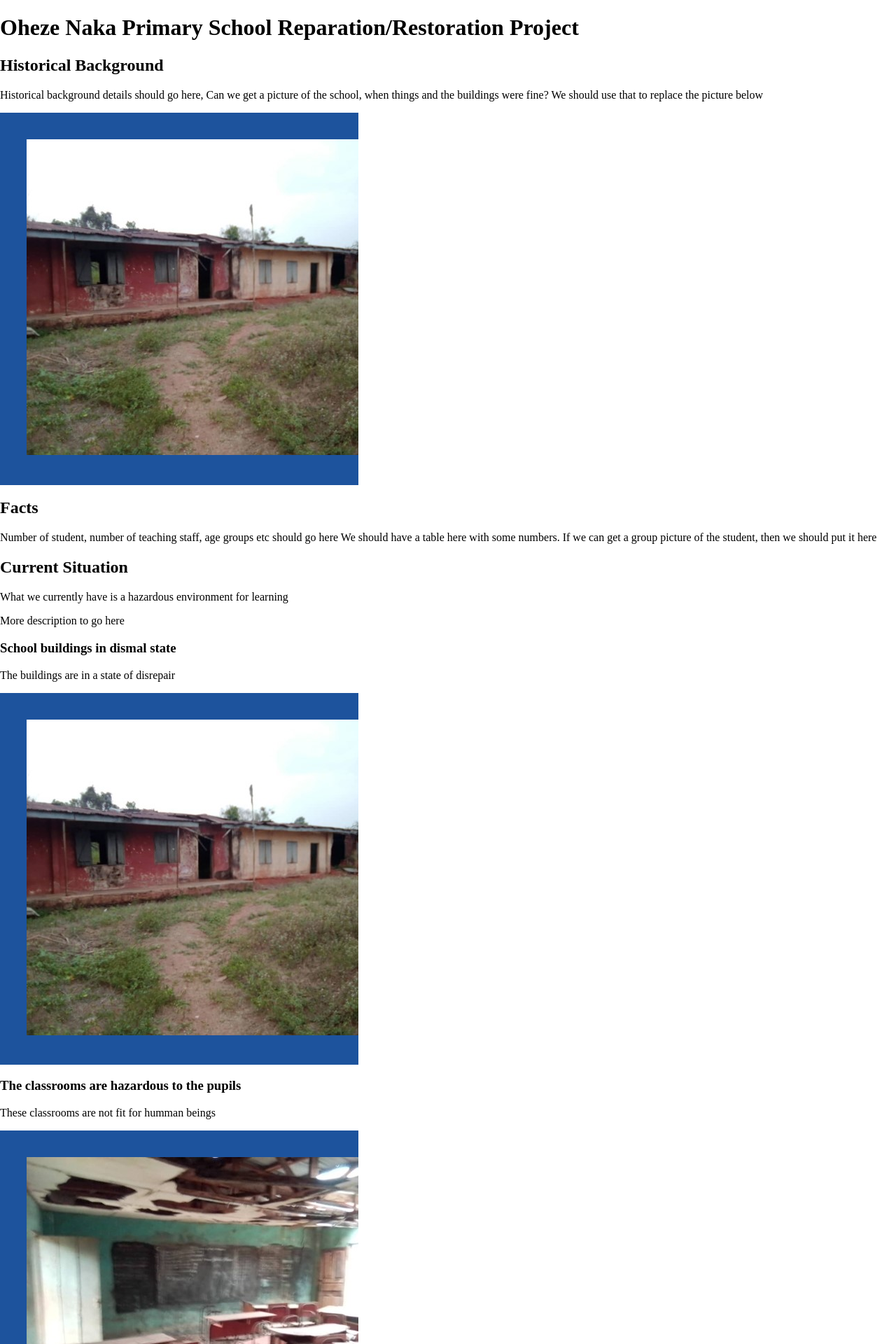
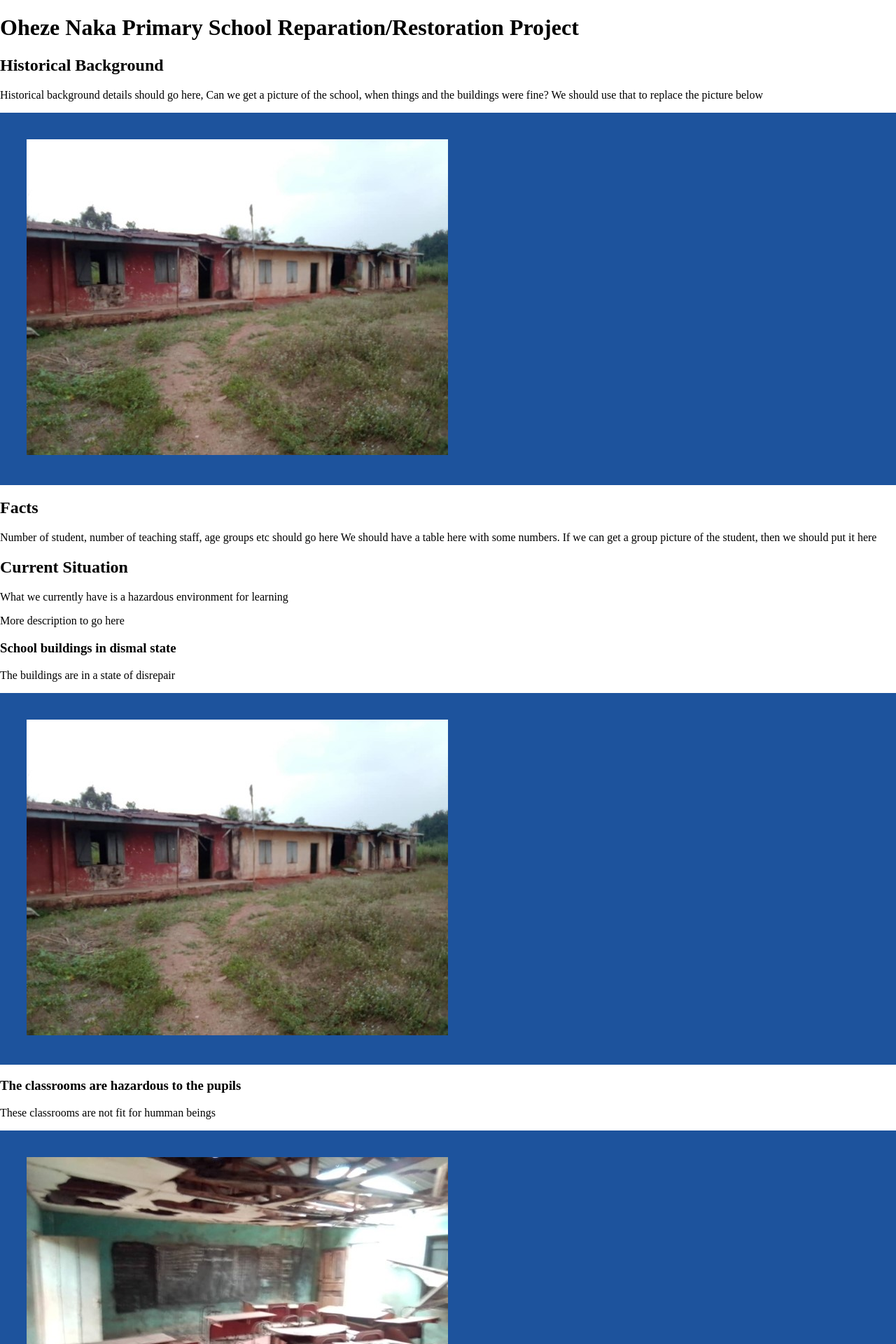
Before and after one commit to OtasowieRotimiOsifo/oheze-naka-forum, a PHP site: page / in a window 1280 px wide. Shown: the top 1920 px of the page at 70% size. Run offline with PHP 8.4, Linux system fonts and the light colour scheme.

Commit message:
seperated the divs in the html

```diff
--- a/css/site.css
+++ b/css/site.css
@@ -23,7 +23,7 @@ html,
 
        .school_buildings {
            height: auto;
-           width: 40%;
+           width: auto;
            background-color: #1d539d;
            color: white;
            padding-top: 3%;
@@ -38,7 +38,7 @@ html,
 
        .classroom {
            height: auto;
-           width: 40%;
+           width: auto%;
            background-color: #1d539d;
            color: white;
            padding-top: 3%;
@@ -53,7 +53,7 @@ html,
 
        .classroom_large {
            height: auto;
-           width: 40%;
+           width: auto%;
            background-color: #1d539d;
            color: white;
            padding-top: 1%;
```
